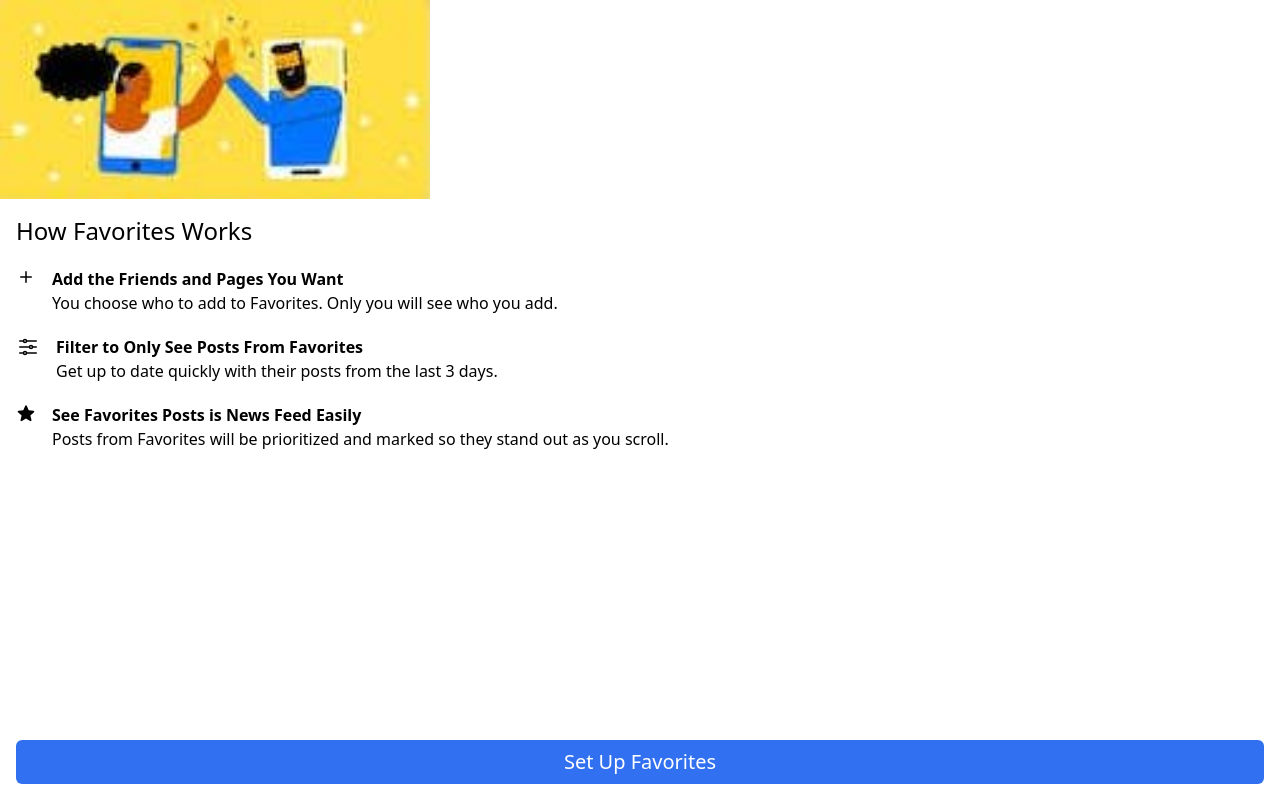
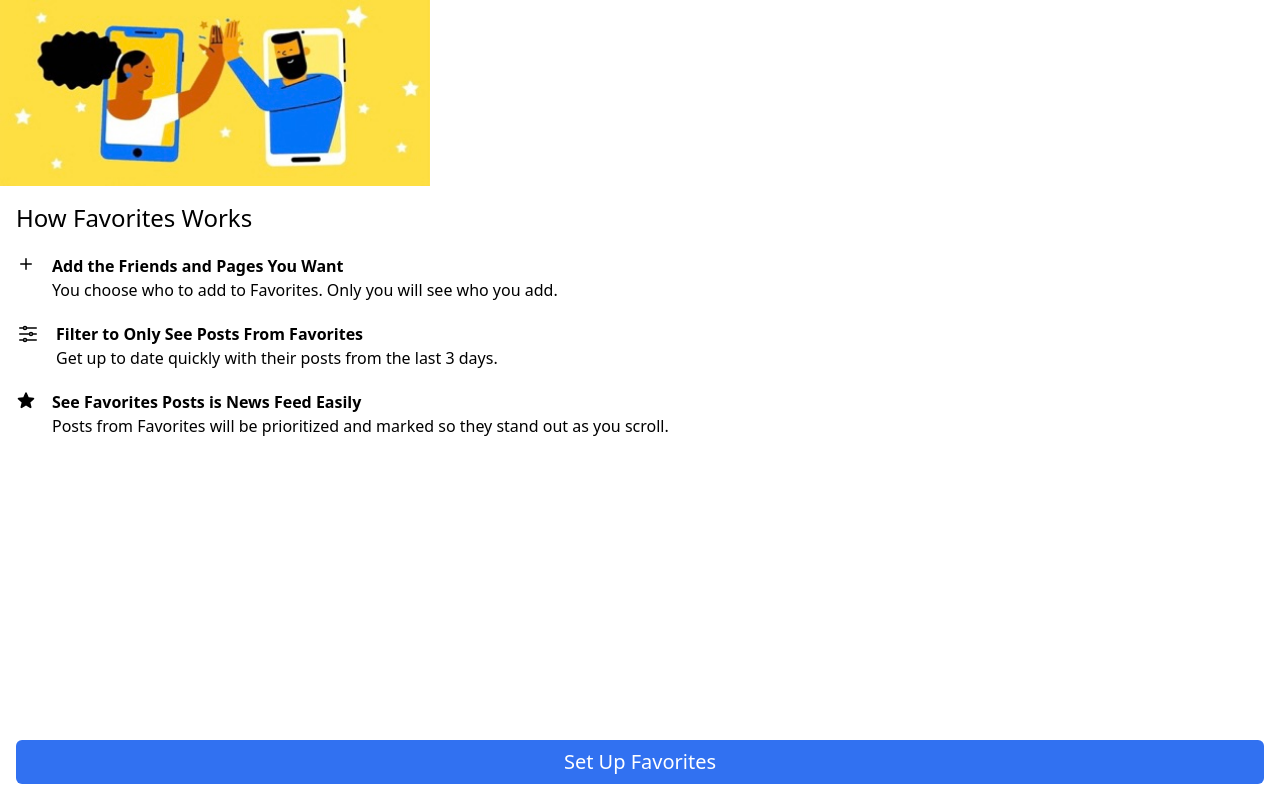
Before and after one commit to AmirhosseinOlyaei/facebook-tailwind, a website: page index.html in a window 1280 px wide. Drawn offline with nearby package versions, Linux system fonts and the light colour scheme.

Commit message:
page1 image replaced

```diff
--- a/index.html
+++ b/index.html
@@ -8,9 +8,9 @@
 	<script src="https://cdn.tailwindcss.com"></script>
 </head>
 
-<body class="">
+<body>
 	<!-- Page image -->
-	<div><img src="./images/image1.jpeg" alt="Faveorites logo" width="430px"></div>
+	<div><img src="./images/page1.jpeg" alt="Faveorites logo" width="430px"></div>
 	<!-- Instructions -->
 	<div class=" m-4">
 		<p class="text-2xl">How Favorites Works</p>
```
